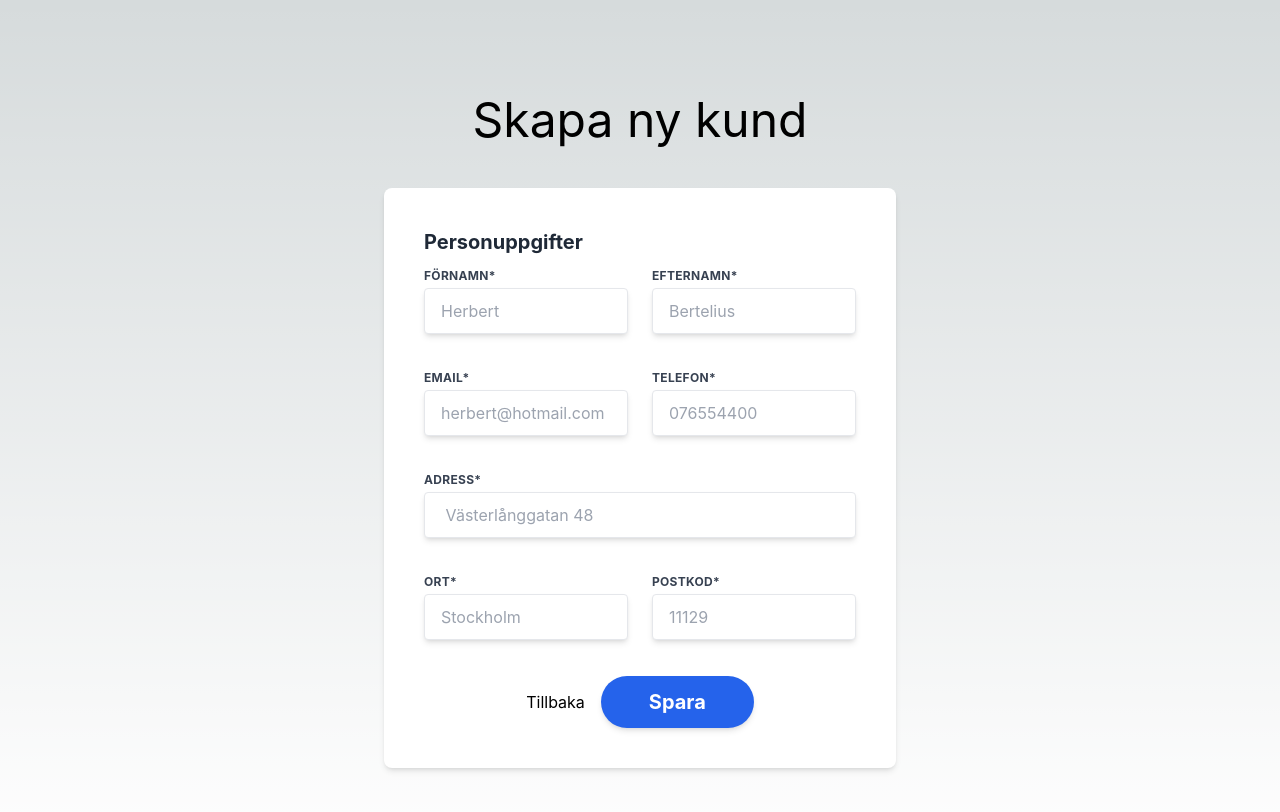
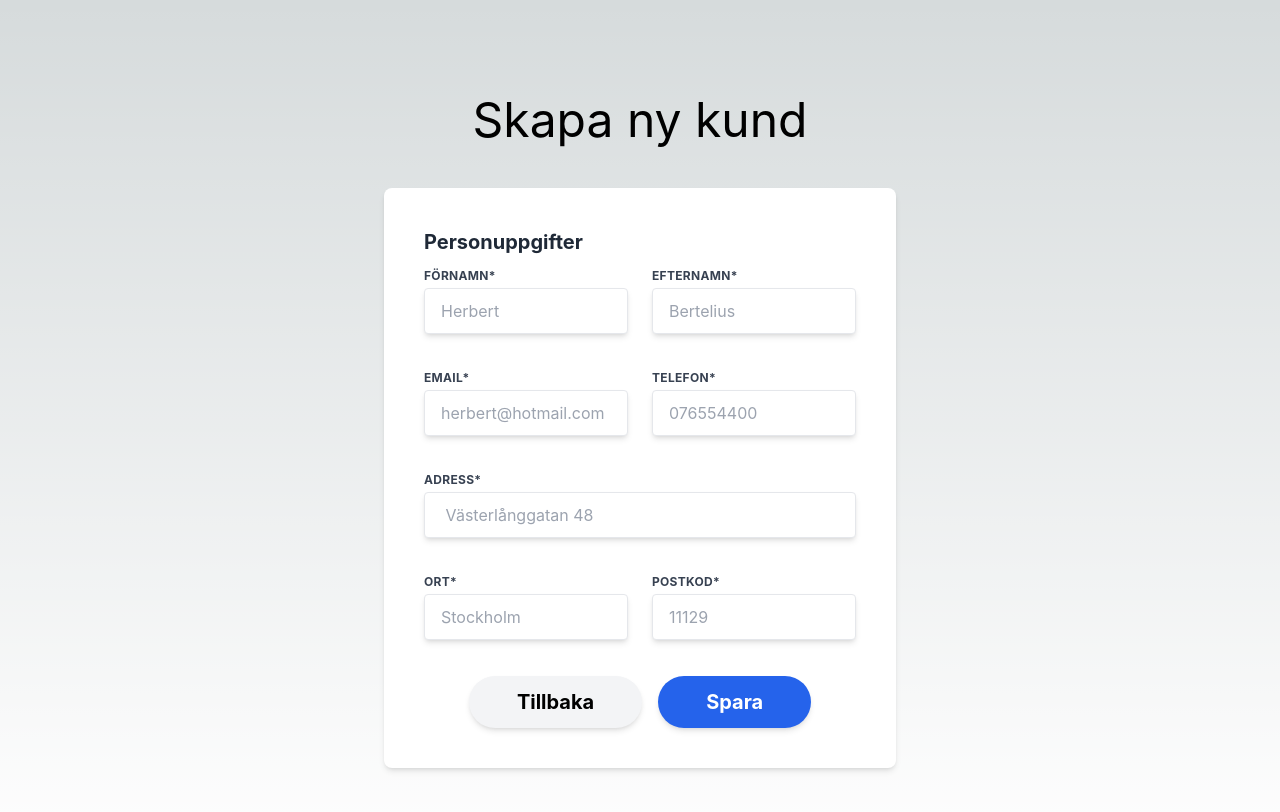
Before and after one commit to sharpness-se/hassessolskydd, a React (Create React App) app in the folder client/: page /skapakund in a window 1280 px wide. Shown: the top 812 px of the page. Built offline with nearby package versions, Linux system fonts and the light colour scheme.

Commit message:
changed back button styling

```diff
--- a/client/src/components/form/BackButton.tsx
+++ b/client/src/components/form/BackButton.tsx
@@ -3,7 +3,11 @@ import { Link } from "react-router-dom";
 
 const BackButton = () => {
     return (
-        <Link to={'/'} className="mr-4">Tillbaka</Link>
+        <Link to={'/'} className="mr-4">
+            <button className="rounded-full bg-gray-100 hover:bg-gray-50 shadow-md text-xl font-bold px-12 py-3">
+                Tillbaka
+            </button>
+        </Link>
     );
   };
 
```
